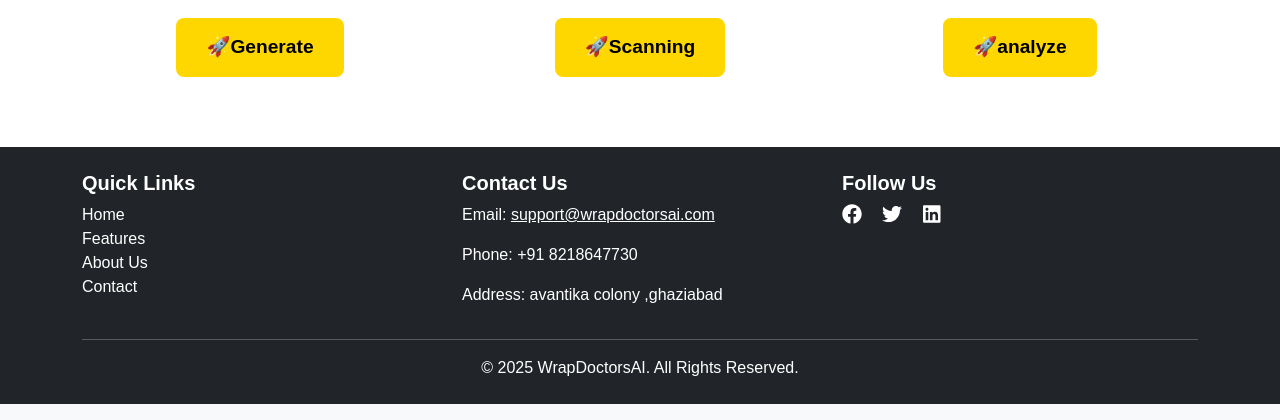
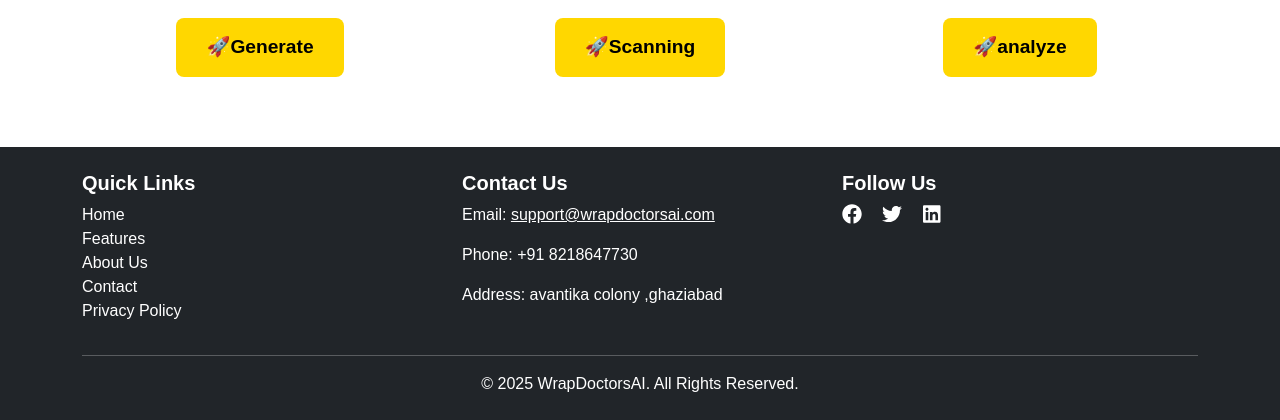
Before and after one commit to shaurya1234524/wraphealthai, a Django app: page / in a window 1280 px wide. Shown: the part 747-1167 px from the top of the page. Run offline with Django 5.2, Linux system fonts and the light colour scheme.

Commit message:
Update home.html

```diff
--- a/healthai/templates/home.html
+++ b/healthai/templates/home.html
@@ -220,6 +220,7 @@
                     <li><a href="{% url 'home' %}#features" class="text-white text-decoration-none">Features</a></li>
                     <li><a href="/about" class="text-white text-decoration-none">About Us</a></li>
                     <li><a href="{% url 'home' %}contact" class="text-white text-decoration-none">Contact</a></li>
+                    <p><a style="color:white;text-decoration:none;"href="{% url 'privacy_policy' %}">Privacy Policy</a></p>
                 </ul>
             </div>
 
```
